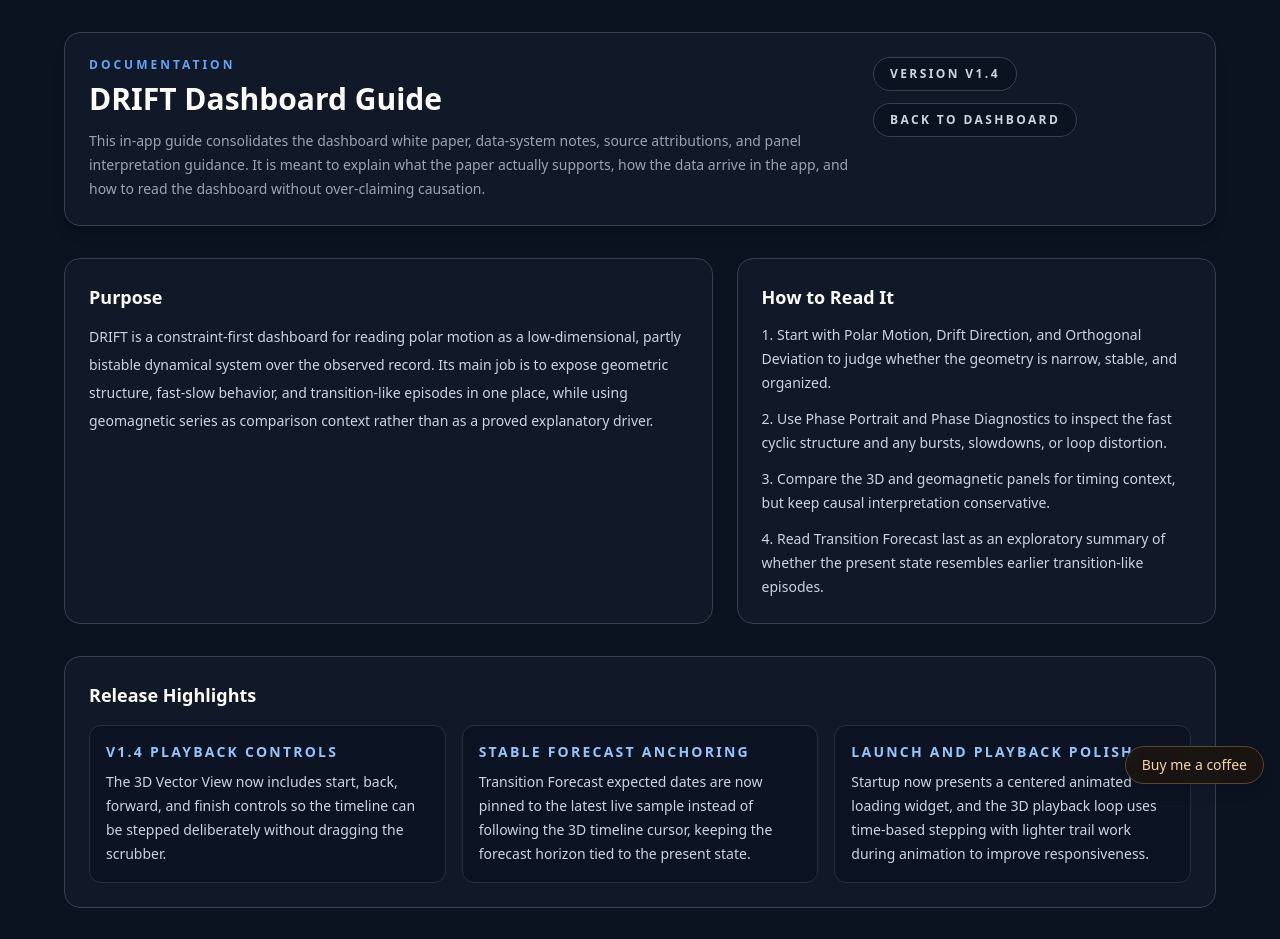
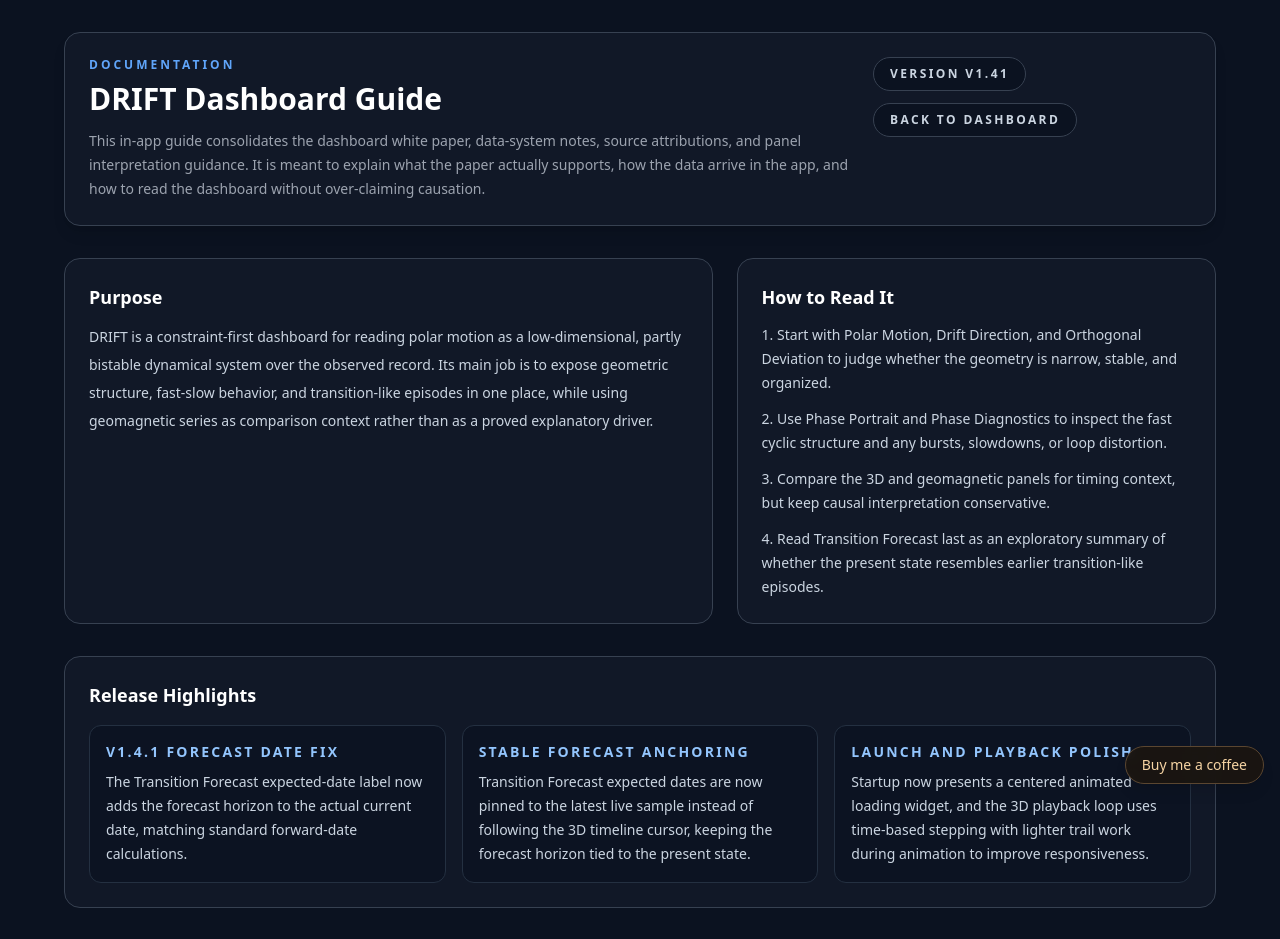
Before and after one commit to nobulart/drift, a Next.js app: page /docs in a window 1280 px wide. Shown: the top 939 px of the page. Built offline with nearby package versions, Linux system fonts and the light colour scheme.

Commit message:
Release v1.4.1

```diff
--- a/package.json
+++ b/package.json
@@ -1,6 +1,6 @@
 {
   "name": "drift",
-  "version": "1.4.0",
+  "version": "1.4.1",
   "description": "Geodetic-Geomagnetic Coupling Dashboard",
   "scripts": {
     "dev": "next dev",
--- a/src/app/docs/page.tsx
+++ b/src/app/docs/page.tsx
@@ -116,7 +116,7 @@ export default function DocsPage() {
             </div>
             <div className="flex flex-wrap gap-3">
               <span className="rounded-full border border-[#374151] bg-[#0b1220] px-4 py-2 text-xs font-semibold uppercase tracking-[0.2em] text-[#cbd5e1]">
-                Version v1.4
+                Version v1.41
               </span>
               <Link
                 href="/"
@@ -153,9 +153,9 @@ export default function DocsPage() {
           <h2 className="text-lg font-bold text-white">Release Highlights</h2>
           <div className="mt-4 grid gap-4 md:grid-cols-3">
             <article className="rounded-xl border border-[#243041] bg-[#0b1220]/70 p-4">
-              <h3 className="text-sm font-semibold uppercase tracking-[0.16em] text-[#93c5fd]">v1.4 Playback Controls</h3>
+              <h3 className="text-sm font-semibold uppercase tracking-[0.16em] text-[#93c5fd]">v1.4.1 Forecast Date Fix</h3>
               <p className="mt-2 text-sm leading-6 text-[#cbd5e1]">
-                The 3D Vector View now includes start, back, forward, and finish controls so the timeline can be stepped deliberately without dragging the scrubber.
+                The Transition Forecast expected-date label now adds the forecast horizon to the actual current date, matching standard forward-date calculations.
               </p>
             </article>
             <article className="rounded-xl border border-[#243041] bg-[#0b1220]/70 p-4">
--- a/src/app/page.tsx
+++ b/src/app/page.tsx
@@ -355,7 +355,7 @@ export default function Home() {
                 Polar Motion Geometry and Context
               </p>
               <p className="mt-2 text-[11px] font-semibold uppercase tracking-[0.2em] text-[#cbd5e1]">
-                Version v1.4
+                Version v1.41
               </p>
             </div>
             <Link
--- a/src/components/TransitionForecastPanel.tsx
+++ b/src/components/TransitionForecastPanel.tsx
@@ -69,16 +69,12 @@ export default function TransitionForecastPanel() {
 
   const stateLabels = ['Stable', 'Pre', 'Transition', 'Post'];
   const expectedDateLabel = useMemo(() => {
-    if (!forecast || !Number.isFinite(forecast.expected_time) || data.length === 0) {
+    if (!forecast || !Number.isFinite(forecast.expected_time)) {
       return null;
     }
 
-    const anchorSample = data[presentTimeIndex] || data[data.length - 1];
-    if (!anchorSample?.t) {
-      return null;
-    }
-
-    const anchorDate = new Date(anchorSample.t);
+    const anchorDate = new Date();
+    anchorDate.setHours(0, 0, 0, 0);
     if (Number.isNaN(anchorDate.getTime())) {
       return null;
     }
@@ -91,7 +87,7 @@ export default function TransitionForecastPanel() {
       month: 'short',
       day: 'numeric',
     });
-  }, [presentTimeIndex, data, forecast]);
+  }, [forecast]);
 
   const probabilityData = useMemo(() => {
     if (!forecast || !forecast.lags || forecast.lags.length === 0) return [];
```
Also changed, not shown: 2 other files (tests, documents, lock files or other folders).
